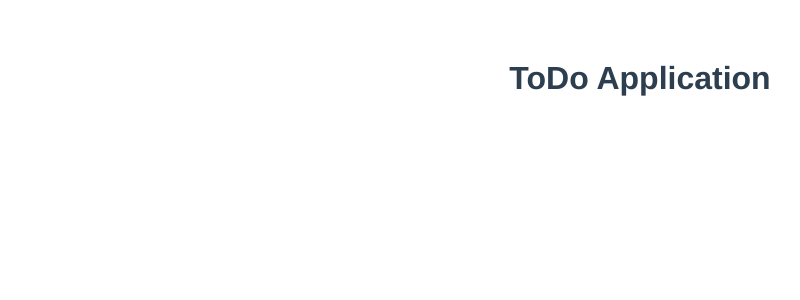
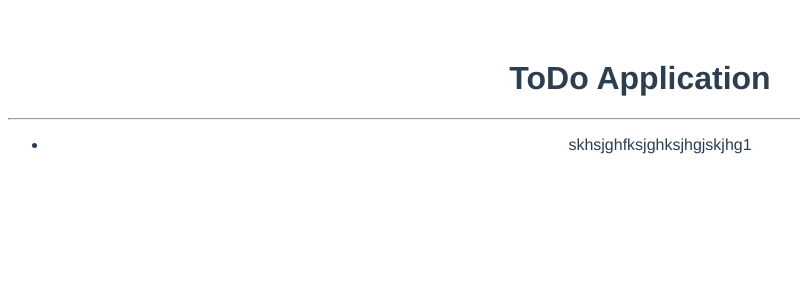
Before and after one commit to HorbynkoIvan/vue2-todo-list, a Vue app: page / in a window 1280 px wide. Shown: the top 300 px of the page, without its empty margins (0-800 px from the left). Built offline with nearby package versions, Linux system fonts and the light colour scheme.

Commit message:
some change

```diff
--- a/src/App.vue
+++ b/src/App.vue
@@ -1,14 +1,17 @@
 <template>
   <div id="app">
     <h1>ToDo Application</h1>
+    <hr/>
+    <TodoList/>
   </div>
 </template>
 
 <script>
-
+import TodoList from './components/TodoList'
 export default {
   name: 'app',
   components: {
+    TodoList
   }
 }
 </script>
--- /dev/null
+++ b/src/components/TodoList.vue
@@ -0,0 +1,16 @@
+<template>
+  <div>
+    <ul>
+      <Todoitem/>
+    </ul>
+  </div>
+</template>
+
+<script>
+import Todoitem from './Todoitem'
+export default {
+  components: {
+    Todoitem
+  }
+}
+</script>
--- /dev/null
+++ b/src/components/Todoitem.vue
@@ -0,0 +1,5 @@
+<template>
+  <div>
+    <li>skhsjghfksjghksjhgjskjhg1</li>
+  </div>
+</template>
```
